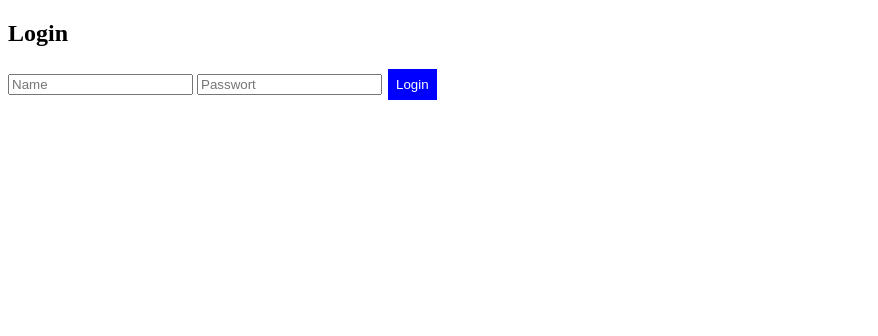
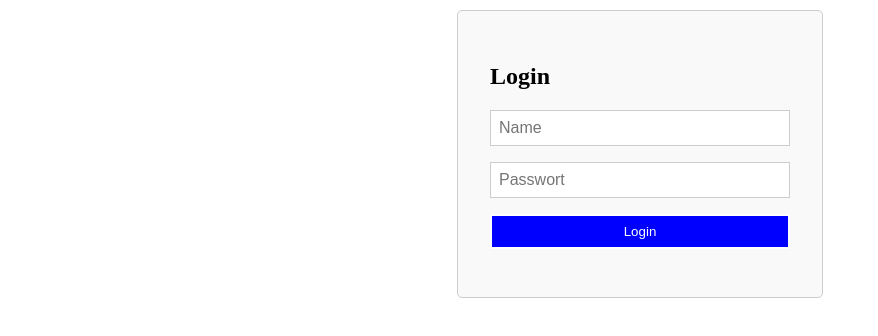
Before and after one commit to ebb99/app8, a website: page public/index.html in a window 1280 px wide. Shown: the whole page, without its empty margins (0-878 px from the left). Drawn offline with Linux system fonts and the light colour scheme.

Commit message:
login css

```diff
--- a/public/index.css
+++ b/public/index.css
@@ -7,3 +7,20 @@
   margin-bottom: 1rem;
   cursor: pointer;
 }
+ form {
+  display: flex;
+  flex-direction: column;
+  size: 16px;
+  width: 300px;
+  margin: 10px auto;
+  padding: 2rem;
+  border: 1px solid #ccc;
+  border-radius: 5px;
+  background-color: #f9f9f9;
+  }
+  input {
+  margin-bottom: 1rem;
+  padding: 0.5rem;
+  font-size: 16px;
+  border: 1px solid #ccc;
+  }
--- a/public/index.html
+++ b/public/index.html
@@ -4,16 +4,15 @@
     <meta charset="UTF-8">
     <meta name="viewport" content="width=device-width, initial-scale=1.0">
     <title>Login</title>
-    <link rel="stylesheet" type="text/css" href="index.css">
+    <link rel="stylesheet" href="index.css">
+    <script src="/auth.js"></script>
     <script src="index.js" defer></script>
-    <script src="/auth.js"></script>
-
 </head>
 <body>
 
-<h2>Login</h2>
 
 <form id="loginForm">
+    <h2>Login</h2>
     <input type="text" id="name" placeholder="Name" required>
     <input type="password" id="password" placeholder="Passwort" required>
     <button type="submit">Login</button>
@@ -22,9 +21,5 @@
 <p id="loginError" style="color:red;"></p>
 
 
-
-
-
-
 </body>
 </html>
```
